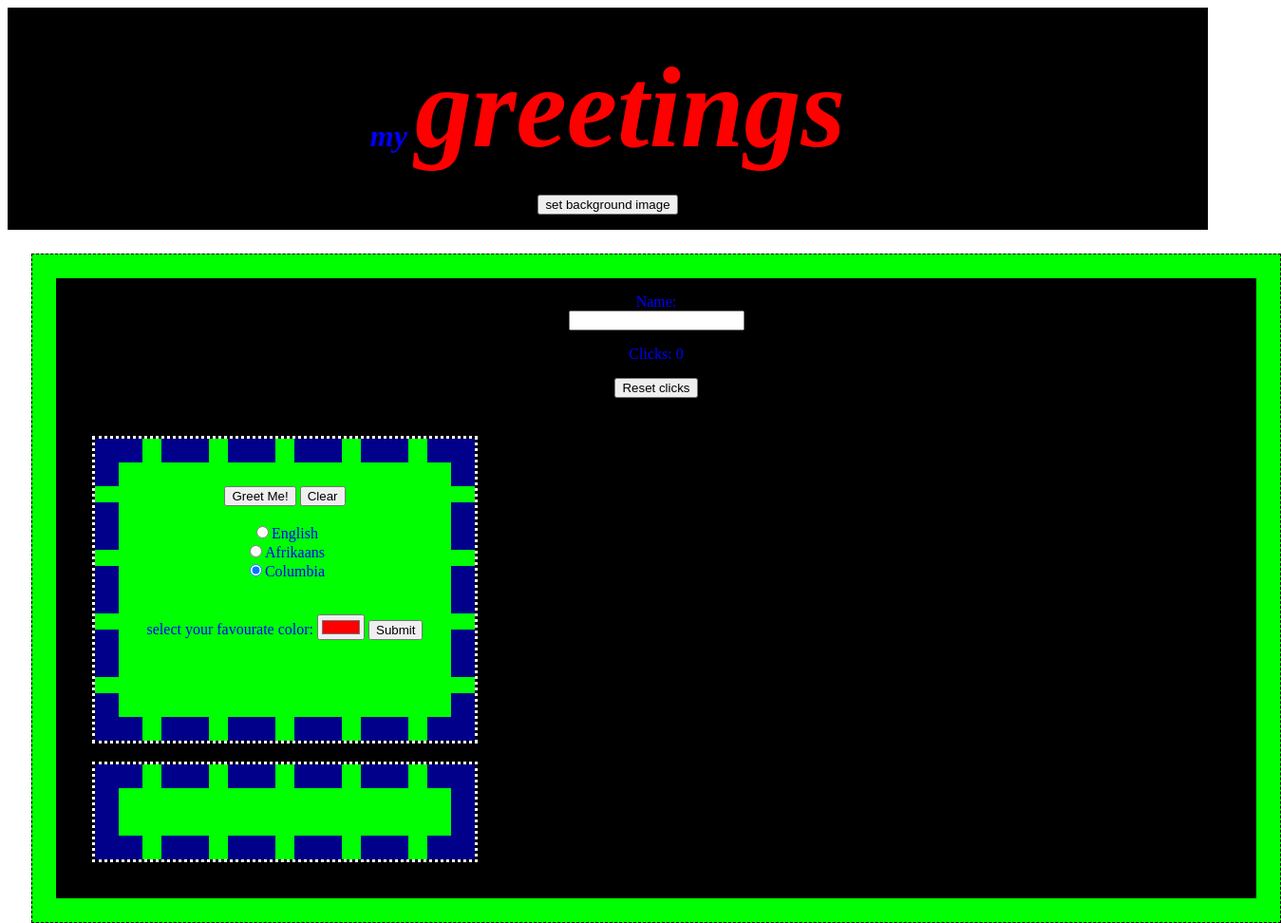
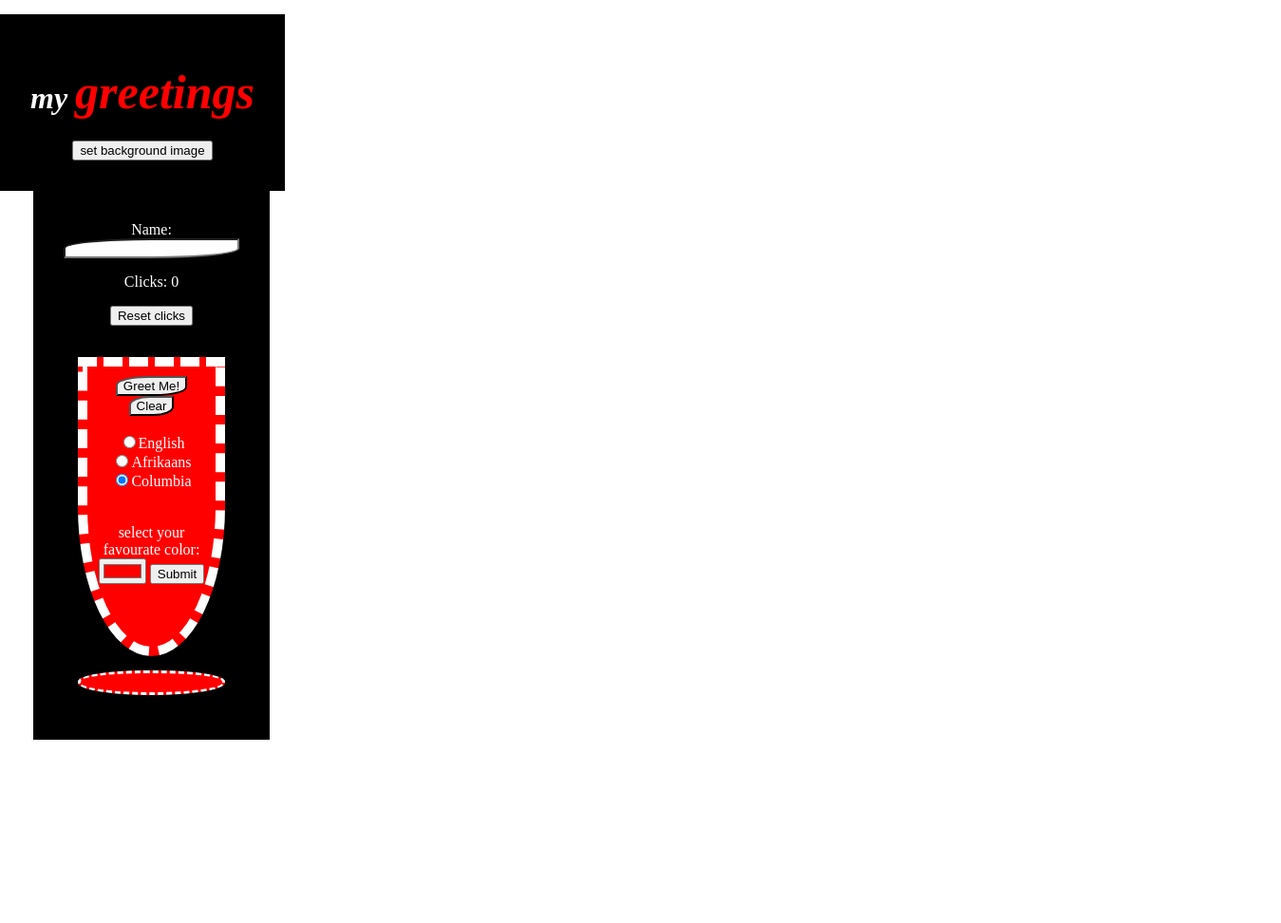
Before and after one commit to dyllon21/greetings, a plain HTML site: page index.html in a window 1280 px wide. Shown: the whole page at 95% size, 1349 px wide, since content can reach past the window. After the commit the page ends 800 px from the top, so only its background shows below. Drawn offline with Linux system fonts and the light colour scheme.

Commit message:
used css elements for styling

```diff
--- a/greet.css
+++ b/greet.css
@@ -1,42 +1,79 @@
-body-style {
-     border: 25px dashed lightblue;
-     width:  250px;
-     outline:
+body,
+html{
+margin: auto;
+padding: inherit;
+}
+
+form{
+  float: none;
+}
+
+  align: center;
+
 }
 
 .container {
-    position: relative;
+    position: absolute;
 }
 
 div {
-    background-color: lime;
-    width: 300px;
-    border: 25px dashed darkblue;
-    outline: dotted blue;
+    background-color: red;
+    border: 10px dashed white;
     outline-color: white;
-    padding: 25px;
-    margin: 25px;
+    padding: 10px;
+    margin: 15px;
+    border-bottom-right-radius: 60%;
+    border-bottom-left-radius: 60%
 }
 
 header {
-    padding: 1em;
-    color: blue;
+    float: center;
+    padding: 2em;
+    color: white;
     background-color: black;
-    clear: center;
     text-align: center;
+    float:left;
+    font-size-adjust: auto
+    border-radius: 35%;
+    border-spacing: inherit;
 }
 
 nav {
-    float: 'center';
-    max-width: 100px;
+    float:center;
+    max-width: 70px;
     margin: 0;
     padding: 1em;
 }
 span.note {
-    font-size: 120px;
+
+    font-size: 50px;
     color: red;
 }
-div.container {
-    width: 100%;
-    border: 1px dashed black;
+
+div.container{
+  align: center;
+  width: 45px;
 }
+.theButton{
+border-top-left-radius: 45%;
+border-bottom-right-radius:45%;
+}
+.resetClicks{
+  border-top-right-radius: 45%;
+  border-bottom-left-radius: 45%;
+}
+.theName{
+  border-top-left-radius: 50%;
+  border-bottom-right-radius: 50%;
+}
+.span-class{
+  align : center
+}
+div.output{
+  border-top-left-radius: 45%;
+  border-bottom-right-radius: 50%;
+  border-bottom-left-radius: 50%;
+  border-top-right-radius: 45%;
+  border-width: thin;
+  border-width: medium;
+}
```
